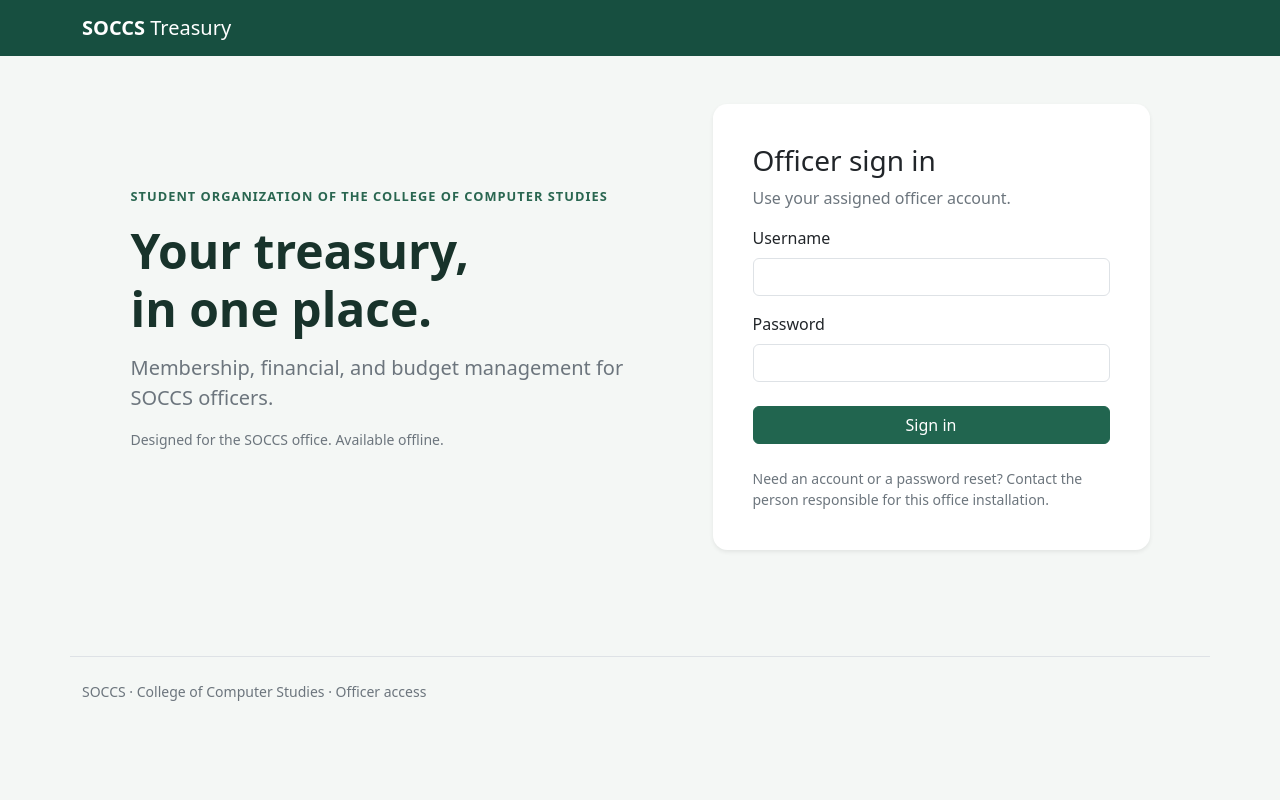
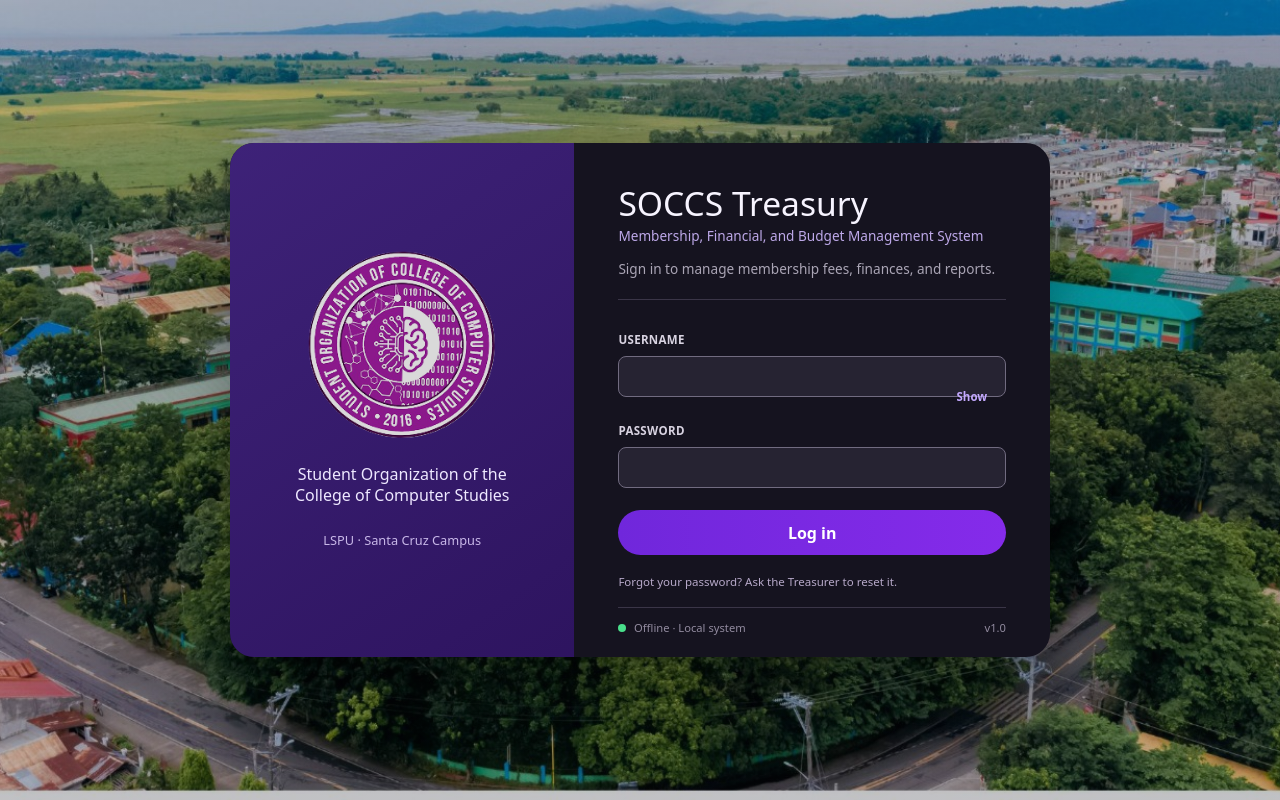
Before and after one commit to Sheyxii/soccs-treasury, a Flask app: page /auth/login in a window 1280 px wide. Run offline with Flask 3, Linux system fonts and the light colour scheme; some libraries are stand-ins or nearby versions.

Commit message:
feat: redesign login page layout and enhance accessibility features

```diff
--- a/app/templates/auth/login.html
+++ b/app/templates/auth/login.html
@@ -1,28 +1,43 @@
 {% extends "base.html" %}
 {% from "_forms.html" import field %}
 {% block title %}Sign in · SOCCS Treasury{% endblock %}
+{% block navigation %}{% endblock %}
+{% block footer %}{% endblock %}
+{% block main_class %}login-page{% endblock %}
 {% block content %}
-<div class="row justify-content-center align-items-center g-5">
-  <div class="col-lg-6">
-    <p class="eyebrow">Student Organization of the College of Computer Studies</p>
-    <h1 class="display-5 fw-semibold">Your treasury,<br>in one place.</h1>
-    <p class="lead text-secondary mt-3">Membership, financial, and budget management for SOCCS officers.</p>
-    <p class="small text-secondary">Designed for the SOCCS office. Available offline.</p>
-  </div>
-  <div class="col-lg-5">
-    <section class="card shadow-sm border-0 p-4">
-      <div class="card-body">
-        <h2 class="h3">Officer sign in</h2>
-        <p class="text-secondary">Use your assigned officer account.</p>
-        <form method="post">
-          {{ form.hidden_tag() }}
-          {{ field(form.username, 'username') }}
-          {{ field(form.password, 'current-password') }}
-          {{ form.submit(class_='btn btn-primary w-100 mt-2') }}
-        </form>
-        <p class="small text-secondary mt-4 mb-0">Need an account or a password reset? Contact the person responsible for this office installation.</p>
-      </div>
-    </section>
-  </div>
+<div class="login-shell">
+  <section class="login-brand" aria-label="SOCCS">
+    <img class="login-logo" src="{{ url_for('static', filename='images/socs-logo.png') }}" alt="Student Organization of the College of Computer Studies logo">
+    <p class="login-organization">Student Organization of the<br>College of Computer Studies</p>
+    <p class="login-campus">LSPU · Santa Cruz Campus</p>
+  </section>
+  <section class="login-card" aria-labelledby="login-heading">
+    <header class="login-heading">
+      <h1 id="login-heading">SOCCS Treasury</h1>
+      <p class="login-subtitle">Membership, Financial, and Budget Management System</p>
+      <p class="login-description">Sign in to manage membership fees, finances, and reports.</p>
+    </header>
+    <form method="post" novalidate>
+      {{ form.hidden_tag() }}
+      {{ field(form.username, 'username') }}
+      {{ field(form.password, 'current-password') }}
+      <button class="password-toggle" type="button" data-password-toggle="#password" aria-controls="password" aria-label="Show password">Show</button>
+      {{ form.submit(class_='login-submit', value='Log in') }}
+    </form>
+    <p class="login-help">Forgot your password? Ask the Treasurer to reset it.</p>
+    <footer class="login-status">
+      <span><i aria-hidden="true"></i> Offline · Local system</span>
+      <span>v1.0</span>
+    </footer>
+  </section>
 </div>
+<script>
+  document.querySelector("[data-password-toggle]").addEventListener("click", function () {
+    const input = document.querySelector(this.dataset.passwordToggle);
+    const visible = input.type === "text";
+    input.type = visible ? "password" : "text";
+    this.textContent = visible ? "Show" : "Hide";
+    this.setAttribute("aria-label", visible ? "Show password" : "Hide password");
+  });
+</script>
 {% endblock %}
--- a/app/templates/base.html
+++ b/app/templates/base.html
@@ -9,6 +9,7 @@
   </head>
   <body>
     <a class="visually-hidden-focusable p-3" href="#main-content">Skip to content</a>
+    {% block navigation %}
     <nav class="navbar navbar-expand-md navbar-dark treasury-nav" aria-label="Main navigation">
       <div class="container">
         <a class="navbar-brand fw-bold" href="{{ url_for('main.index') }}">SOCCS <span class="fw-light">Treasury</span></a>
@@ -29,13 +30,16 @@
         {% endif %}
       </div>
     </nav>
-    <main class="container py-5" id="main-content">
+    {% endblock %}
+    <main class="{% block main_class %}container py-5{% endblock %}" id="main-content">
       {% for category, message in get_flashed_messages(with_categories=true) %}
       <div class="alert alert-{{ category if category in ['success', 'danger', 'warning', 'info'] else 'info' }}" role="alert">{{ message }}</div>
       {% endfor %}
       {% block content %}{% endblock %}
     </main>
+    {% block footer %}
     <footer class="container py-4 small text-secondary border-top">SOCCS · College of Computer Studies · Officer access</footer>
+    {% endblock %}
     <script src="{{ url_for('static', filename='vendor/bootstrap/bootstrap.bundle.min.js') }}"></script>
   </body>
 </html>
```
